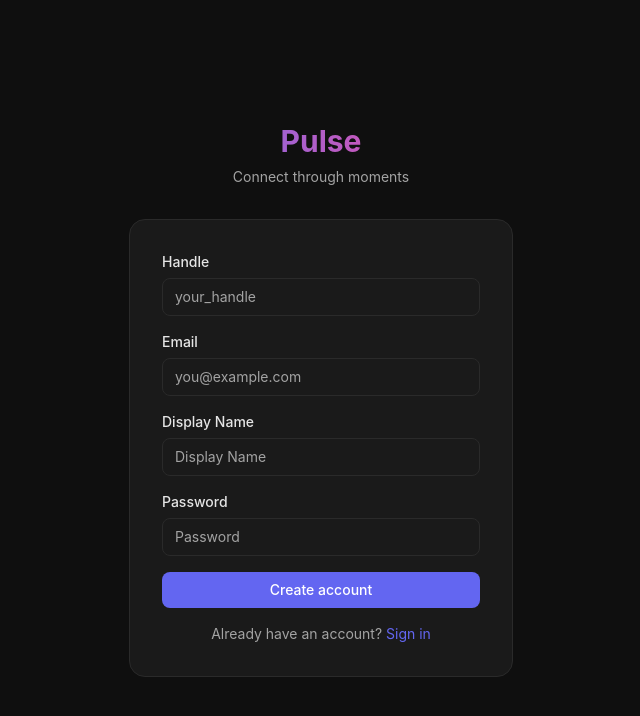
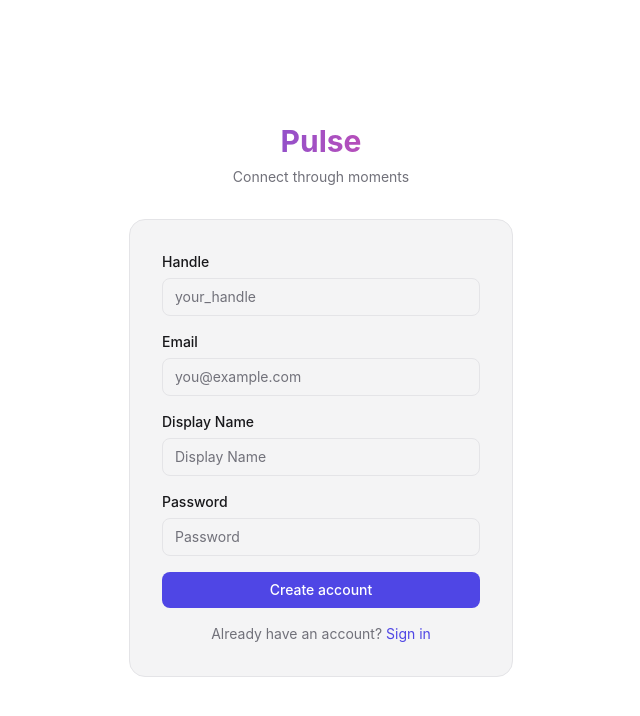
Before and after one commit to miguelcsx/pulse, a React (Vite) app in the folder ember/: page /register in a window 1280 px wide. Shown: the top 716 px of the page, without its empty margins (319-959 px from the left). Built offline with nearby package versions, Linux system fonts and the light colour scheme; no server answers.

Commit message:
refac: better websocket usage and video auto play

```diff
--- a/ember/index.html
+++ b/ember/index.html
@@ -30,6 +30,13 @@
     <link rel="icon" href="/icon.svg" type="image/svg+xml" />
     <link rel="apple-touch-icon" href="/icon.svg" />
     <title>Pulse</title>
+    <script>
+      (function() {
+        var t = localStorage.getItem('pulse_theme');
+        var dark = t === 'dark' || (!t && matchMedia('(prefers-color-scheme: dark)').matches);
+        if (dark) document.documentElement.classList.add('dark');
+      })();
+    </script>
   </head>
   <body>
     <div id="root"></div>
--- a/ember/src/App.tsx
+++ b/ember/src/App.tsx
@@ -4,6 +4,7 @@ import { useAuthStore } from "./store/authStore";
 import client from "./api/client";
 import { getMe } from "./api/auth";
 import { startEventLoop, stopEventLoop } from "./api/events";
+import { useWebSocket } from "./hooks/useWebSocket";
 import AppShell from "./components/layout/AppShell";
 import ProtectedRoute from "./components/auth/ProtectedRoute";
 import Spinner from "./components/ui/Spinner";
@@ -12,14 +13,18 @@ const Login = lazy(() => import("./pages/Login"));
 const Register = lazy(() => import("./pages/Register"));
 const Feed = lazy(() => import("./pages/Feed"));
 const Upload = lazy(() => import("./pages/Upload"));
-const Suggestions = lazy(() => import("./pages/Suggestions"));
-const Rooms = lazy(() => import("./pages/Rooms"));
+const Discover = lazy(() => import("./pages/Discover"));
 const RoomView = lazy(() => import("./pages/RoomView"));
-const Paths = lazy(() => import("./pages/Paths"));
 const PathView = lazy(() => import("./pages/PathView"));
 const Profile = lazy(() => import("./pages/Profile"));
 const Settings = lazy(() => import("./pages/Settings"));
 const NotFound = lazy(() => import("./pages/NotFound"));
+
+function ProfileRedirect() {
+  const user = useAuthStore((s) => s.user);
+  if (!user) return <Navigate to="/login" />;
+  return <Navigate to={`/profile/${user.id}`} replace />;
+}
 
 export default function App() {
   const isAuthenticated = useAuthStore((s) => !!s.accessToken);
@@ -69,6 +74,9 @@ export default function App() {
     };
   }, [isAuthenticated, logout, setTokens, setUser]);
 
+  // Maintain a global WebSocket connection while authenticated
+  useWebSocket();
+
   // Start/stop the event tracking loop based on auth state
   useEffect(() => {
     if (isAuthenticated) {
@@ -107,14 +115,16 @@ export default function App() {
           <Route element={<AppShell />}>
             <Route path="/" element={<Feed />} />
             <Route path="/upload" element={<Upload />} />
-            <Route path="/suggestions" element={<Suggestions />} />
-            <Route path="/rooms" element={<Rooms />} />
+            <Route path="/discover" element={<Discover />} />
+            <Route path="/profile/me" element={<ProfileRedirect />} />
             <Route path="/rooms/:id" element={<RoomView />} />
-            <Route path="/paths" element={<Paths />} />
-            <Route path="/paths/new" element={<PathView />} />
             <Route path="/paths/:id" element={<PathView />} />
             <Route path="/profile/:id" element={<Profile />} />
             <Route path="/settings" element={<Settings />} />
+            {/* Legacy routes redirect to discover */}
+            <Route path="/suggestions" element={<Navigate to="/discover" replace />} />
+            <Route path="/rooms" element={<Navigate to="/discover" replace />} />
+            <Route path="/paths" element={<Navigate to="/discover" replace />} />
           </Route>
         </Route>
         <Route path="*" element={<NotFound />} />
--- /dev/null
+++ b/ember/src/hooks/useVideoAutoplay.ts
@@ -0,0 +1,48 @@
+import { useCallback, useRef } from "react";
+
+interface Options {
+  threshold?: number;
+}
+
+export function useVideoAutoplay(
+  options: Options = {},
+): React.RefCallback<HTMLVideoElement> {
+  const { threshold = 0.6 } = options;
+  const observerRef = useRef<IntersectionObserver | null>(null);
+  const videoRef = useRef<HTMLVideoElement | null>(null);
+
+  const refCallback = useCallback(
+    (node: HTMLVideoElement | null) => {
+      // Cleanup previous observer
+      if (observerRef.current) {
+        observerRef.current.disconnect();
+        observerRef.current = null;
+      }
+
+      videoRef.current = node;
+
+      if (!node) return;
+
+      observerRef.current = new IntersectionObserver(
+        (entries) => {
+          for (const entry of entries) {
+            const video = entry.target as HTMLVideoElement;
+            if (entry.isIntersecting) {
+              video.play().catch(() => {
+                // Browser blocked autoplay — expected if user hasn't interacted
+              });
+            } else {
+              video.pause();
+            }
+          }
+        },
+        { threshold },
+      );
+
+      observerRef.current.observe(node);
+    },
+    [threshold],
+  );
+
+  return refCallback;
+}
--- /dev/null
+++ b/ember/src/hooks/useVisibleRoomContext.ts
@@ -0,0 +1,69 @@
+import { useCallback, useEffect, useRef } from "react";
+import type { FeedItem } from "@pulse/drift/types";
+import { useFeedContextStore } from "../store/feedContextStore";
+
+export function useVisibleRoomContext(items: FeedItem[]) {
+  const setActiveRoom = useFeedContextStore((s) => s.setActiveRoom);
+  const visibleIds = useRef(new Set<string>());
+  const observerRef = useRef<IntersectionObserver | null>(null);
+  const itemsRef = useRef(items);
+  itemsRef.current = items;
+
+  const computeDominantRoom = useCallback(() => {
+    const roomCounts = new Map<string, { count: number; item: FeedItem }>();
+
+    for (const id of visibleIds.current) {
+      const item = itemsRef.current.find((i) => i.id === id);
+      if (!item?.room_context) continue;
+
+      const roomId = item.room_context.room_id;
+      const existing = roomCounts.get(roomId);
+      if (existing) {
+        existing.count++;
+      } else {
+        roomCounts.set(roomId, { count: 1, item });
+      }
+    }
+
+    let dominant: FeedItem | null = null;
+    let maxCount = 0;
+    for (const [, { count, item }] of roomCounts) {
+      if (count >= 2 && count > maxCount) {
+        maxCount = count;
+        dominant = item;
+      }
+    }
+
+    setActiveRoom(dominant?.room_context ?? null);
+  }, [setActiveRoom]);
+
+  useEffect(() => {
+    observerRef.current = new IntersectionObserver(
+      (entries) => {
+        for (const entry of entries) {
+          const contentId = (entry.target as HTMLElement).dataset.contentId;
+          if (!contentId) continue;
+          if (entry.isIntersecting) {
+            visibleIds.current.add(contentId);
+          } else {
+            visibleIds.current.delete(contentId);
+          }
+        }
+        computeDominantRoom();
+      },
+      { threshold: 0.5 },
+    );
+
+    return () => {
+      observerRef.current?.disconnect();
+    };
+  }, [computeDominantRoom]);
+
+  const observe = useCallback((el: HTMLElement | null) => {
+    if (el && observerRef.current) {
+      observerRef.current.observe(el);
+    }
+  }, []);
+
+  return observe;
+}
--- a/ember/src/hooks/useWebSocket.ts
+++ b/ember/src/hooks/useWebSocket.ts
@@ -16,6 +16,10 @@ function jitteredDelay(base: number): number {
   return Math.max(0, Math.round(base + jitter));
 }
 
+/**
+ * Manages the global WebSocket connection. Call once at the app root.
+ * Room actions (joinRoom / leaveRoom) are available via useWsStore.
+ */
 export function useWebSocket() {
   const wsRef = useRef<WebSocket | null>(null);
   const reconnectDelayRef = useRef(INITIAL_RECONNECT_DELAY_MS);
@@ -27,6 +31,7 @@ export function useWebSocket() {
 
   const accessToken = useAuthStore((s) => s.accessToken);
   const setConnected = useWsStore((s) => s.setConnected);
+  const setSend = useWsStore((s) => s.setSend);
   const updatePresence = useWsStore((s) => s.updatePresence);
 
   const clearTimers = useCallback(() => {
@@ -59,7 +64,8 @@ export function useWebSocket() {
       }
       wsRef.current = null;
     }
-  }, []);
+    setSend(null);
+  }, [setSend]);
 
   const startHeartbeat = useCallback((ws: WebSocket) => {
     if (heartbeatTimerRef.current !== null) {
@@ -113,6 +119,9 @@ export function useWebSocket() {
         if (!mountedRef.current) return;
         reconnectDelayRef.current = INITIAL_RECONNECT_DELAY_MS;
         setConnected(true);
+        setSend((data: string) => {
+          if (ws.readyState === WebSocket.OPEN) ws.send(data);
+        });
         startHeartbeat(ws);
       };
 
@@ -143,6 +152,7 @@ export function useWebSocket() {
       ws.onclose = () => {
         if (!mountedRef.current) return;
         setConnected(false);
+        setSend(null);
         clearTimers();
 
         if (!intentionalCloseRef.current) {
@@ -159,7 +169,7 @@ export function useWebSocket() {
       };
     },
     // eslint-disable-next-line react-hooks/exhaustive-deps
-    [closeSocket, clearTimers, setConnected, updatePresence, startHeartbeat],
+    [closeSocket, clearTimers, setConnected, setSend, updatePresence, startHeartbeat],
   );
 
   const scheduleReconnect = useCallback(() => {
@@ -201,24 +211,4 @@ export function useWebSocket() {
       setConnected(false);
     };
   }, [accessToken, connect, closeSocket, clearTimers, setConnected]);
-
-  const joinRoom = useCallback((roomId: string) => {
-    const ws = wsRef.current;
-    if (ws?.readyState === WebSocket.OPEN) {
-      ws.send(
-        JSON.stringify({ type: WS_MESSAGE_TYPES.JOIN_ROOM, room_id: roomId }),
-      );
-    }
-  }, []);
-
-  const leaveRoom = useCallback((roomId: string) => {
-    const ws = wsRef.current;
-    if (ws?.readyState === WebSocket.OPEN) {
-      ws.send(
-        JSON.stringify({ type: WS_MESSAGE_TYPES.LEAVE_ROOM, room_id: roomId }),
-      );
-    }
-  }, []);
-
-  return { joinRoom, leaveRoom };
 }
--- a/ember/src/index.css
+++ b/ember/src/index.css
@@ -1,16 +1,68 @@
 @import "tailwindcss";
 
+@custom-variant dark (&:where(.dark, .dark *));
+
+/* ── Light mode (default) ────────────────────────────────── */
 :root {
-  --color-primary: #6366f1;
-  --color-primary-hover: #4f46e5;
-  --color-bg: #0f0f0f;
-  --color-surface: #1a1a1a;
-  --color-surface-hover: #252525;
-  --color-border: #2a2a2a;
-  --color-text: #e5e5e5;
-  --color-text-muted: #a3a3a3;
+  --color-primary: #4f46e5;
+  --color-primary-hover: #4338ca;
+  --color-primary-subtle: rgba(79, 70, 229, 0.1);
+  --color-bg: #ffffff;
+  --color-bg-elevated: #ffffff;
+  --color-surface: #f4f4f5;
+  --color-surface-hover: #e4e4e7;
+  --color-surface-active: #d4d4d8;
+  --color-border: #e4e4e7;
+  --color-border-emphasis: #a1a1aa;
+  --color-text: #18181b;
+  --color-text-secondary: #3f3f46;
+  --color-text-muted: #71717a;
+
+  --color-success: #16a34a;
+  --color-warning: #d97706;
+  --color-error: #dc2626;
+
+  --color-tag-bg: rgba(79, 70, 229, 0.1);
+  --color-tag-text: #4f46e5;
+
+  --color-accent-energy: #d97706;
+  --color-accent-calm: #0891b2;
+  --color-accent-repeat: #7c3aed;
+  --color-accent-surprise: #e11d48;
+  --color-accent-aesthetic: #db2777;
 }
 
+/* ── Dark mode ───────────────────────────────────────────── */
+.dark {
+  --color-primary: #818cf8;
+  --color-primary-hover: #6366f1;
+  --color-primary-subtle: rgba(129, 140, 248, 0.12);
+  --color-bg: #09090b;
+  --color-bg-elevated: #18181b;
+  --color-surface: #131316;
+  --color-surface-hover: #1e1e22;
+  --color-surface-active: #27272a;
+  --color-border: #27272a;
+  --color-border-emphasis: #3f3f46;
+  --color-text: #fafafa;
+  --color-text-secondary: #a1a1aa;
+  --color-text-muted: #71717a;
+
+  --color-success: #4ade80;
+  --color-warning: #fbbf24;
+  --color-error: #f87171;
+
+  --color-tag-bg: rgba(129, 140, 248, 0.15);
+  --color-tag-text: #a5b4fc;
+
+  --color-accent-energy: #fbbf24;
+  --color-accent-calm: #22d3ee;
+  --color-accent-repeat: #a78bfa;
+  --color-accent-surprise: #fb7185;
+  --color-accent-aesthetic: #f472b6;
+}
+
+/* ── Base styles ─────────────────────────────────────────── */
 body {
   margin: 0;
   background-color: var(--color-bg);
@@ -39,3 +91,23 @@ body,
 html {
   scroll-behavior: smooth;
 }
+
+/* ── Animations ──────────────────────────────────────────── */
+@keyframes fade-in {
+  from { opacity: 0; }
+  to { opacity: 1; }
+}
+
+@keyframes zoom-in-95 {
+  from { transform: scale(0.95); opacity: 0; }
+  to { transform: scale(1); opacity: 1; }
+}
+
+@keyframes slide-in-right {
+  from { transform: translateX(1rem); opacity: 0; }
+  to { transform: translateX(0); opacity: 1; }
+}
+
+.animate-in {
+  animation: fade-in 0.2s ease-out, zoom-in-95 0.2s ease-out;
+}
```
Also changed, not shown: 1 other file (tests, documents, lock files or other folders).
